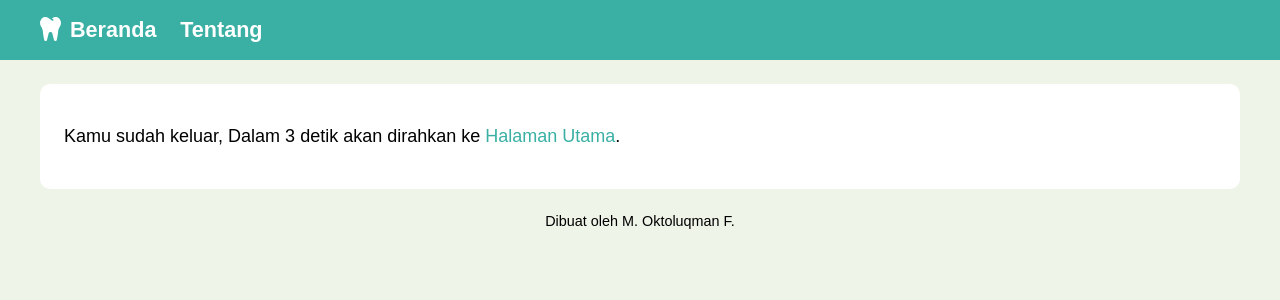
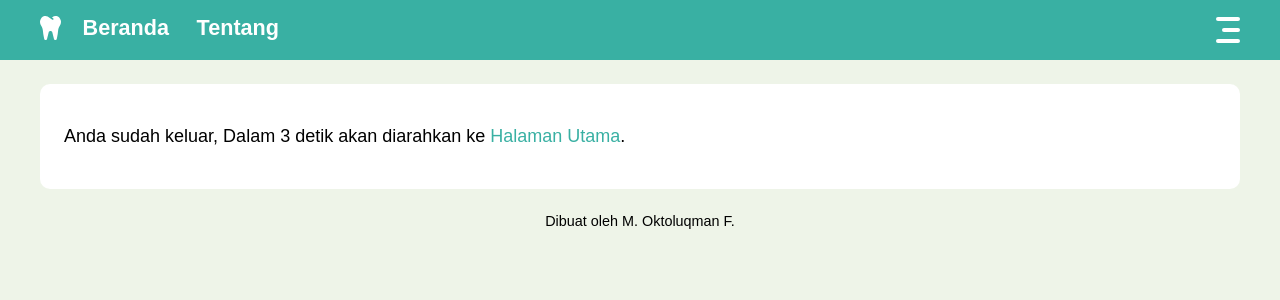
Before and after one commit to lepiku/praktekiin, a Django app: page /keluar/ in a window 1280 px wide. Shown: the top 300 px of the page. Run offline with Django 3.2, Linux system fonts and the light colour scheme; some web fonts are replaced.

Commit message:
header menu styling

```diff
--- a/antri/static/antri/css/base.css
+++ b/antri/static/antri/css/base.css
@@ -184,7 +184,7 @@ a.new-pasien .plus {
   left: 0;
   top: 0px;
 }
-/* cover */
+/* general */
 .cover {
   position: fixed;
   top: 0;
@@ -192,6 +192,9 @@ a.new-pasien .plus {
   width: 100%;
   height: 100%;
   background-color: rgba(0, 0, 0, 0.2);
+}
+.mobile-only {
+  display: none;
 }
 @media (max-width: 600px) {
   body {
@@ -211,4 +214,10 @@ a.new-pasien .plus {
     margin-left: 0;
     margin-right: 0;
   }
+  .desktop-only {
+    display: none;
+  }
+  .mobile-only {
+    display: block;
+  }
 }
--- a/antri/static/antri/css/header.css
+++ b/antri/static/antri/css/header.css
@@ -11,7 +11,6 @@
   display: flex;
   justify-content: space-between;
   align-items: center;
-  font-size: 1.2em;
   height: 60px;
 }
 .navbar a {
@@ -19,22 +18,18 @@
 }
 #left {
   display: flex;
+  font-size: 1.2em;
 }
 /* menu */
 #left .item {
-  margin-right: 1.1em;
+  margin-right: 1em;
   font-weight: bold;
 }
 #right .item {
-  margin-left: 1.2em;
+  margin-left: 1em;
 }
-#beranda {
-  position: relative;
-  padding-left: 30px;
-}
-#beranda img {
-  position: absolute;
-  left: 0;
+.item img {
+  margin-top: 1px;
 }
 .menu {
   position: relative;
--- a/antri/templates/antri/header.html
+++ b/antri/templates/antri/header.html
@@ -2,14 +2,14 @@
 <div class="navback">
   <div class="navbar">
     <div id="left">
-      <a id="beranda" class="item" href="{% url 'antri:beranda' %}">
-        <img src="{% static 'antri/media/tooth-solid.svg' %}" height="24px"> Beranda
+      <a class="item" href="{% url 'antri:beranda' %}">
+        <img src="{% static 'antri/media/tooth-solid.svg' %}" height="24px">
       </a>
-      <a class="item" href="{% url 'antri:tentang' %}">
-        Tentang
-      </a>
+      <div class="desktop-only">
+        <a class="item" href="{% url 'antri:beranda' %}">Beranda</a>
+        <a class="item" href="{% url 'antri:tentang' %}">Tentang</a>
+      </div>
     </div>
-    {% if request.user.is_authenticated %}
     <div id="right">
       <div class="item menu">
         <div id="bar" onclick="show_menu()">
@@ -20,13 +20,26 @@
           <div class="bar1"></div>
         </div>
         <div id="menu-content">
+          <div class="menu-section">
+            Akun
+          </div>
+          {% if request.user.is_authenticated %}
           <div id="username">{{ request.user.username }}</div>
           <a href="{% url 'antri:profil' %}">Profil</a>
           <a href="{% url 'antri:keluar' %}">Keluar</a>
+          {% else %}
+          <a href="{% url 'antri:masuk' %}">Masuk</a>
+          {% endif %}
+          <div class="mobile-only">
+            <div class="menu-section">
+              Halaman Lain
+            </div>
+            <a href="{% url 'antri:beranda' %}">Beranda</a>
+            <a href="{% url 'antri:tentang' %}">Tentang</a>
+          </div>
         </div>
         <div class="cover" id="menu-cover" onclick="hide_menu()"></div>
       </div>
     </div>
-    {% endif %}
   </div>
 </div>
--- a/antri/templates/antri/keluar.html
+++ b/antri/templates/antri/keluar.html
@@ -6,6 +6,6 @@
 
 {% block content %}
 <div class="card">
-  <p>Kamu sudah keluar, Dalam 3 detik akan dirahkan ke <a href="{% url 'antri:beranda' %}">Halaman Utama</a>.</p>
+  <p>Anda sudah keluar, Dalam 3 detik akan diarahkan ke <a href="{% url 'antri:beranda' %}">Halaman Utama</a>.</p>
 </div>
 {% endblock %}
```
Also changed, not shown: other parts of antri/static/antri/css/header.css (+17 -6 lines).
